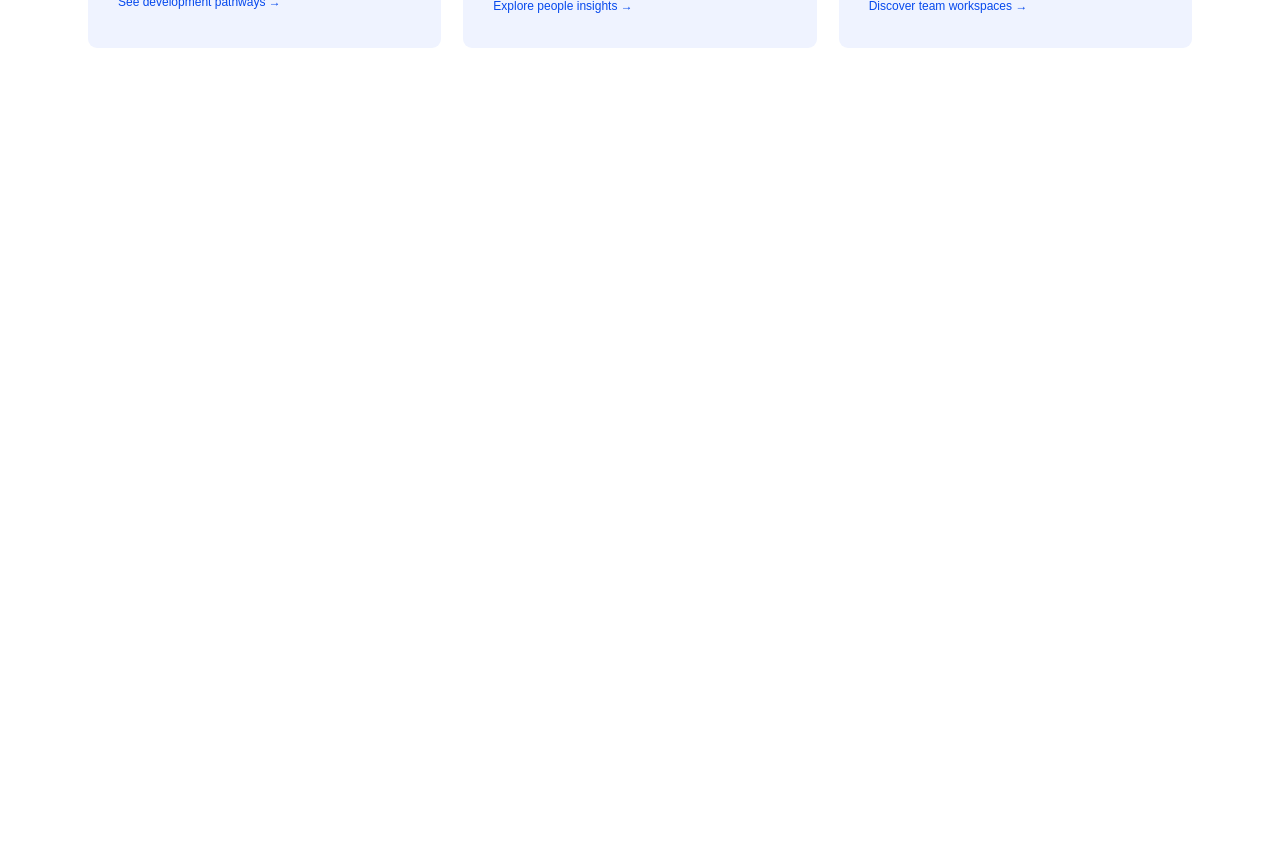
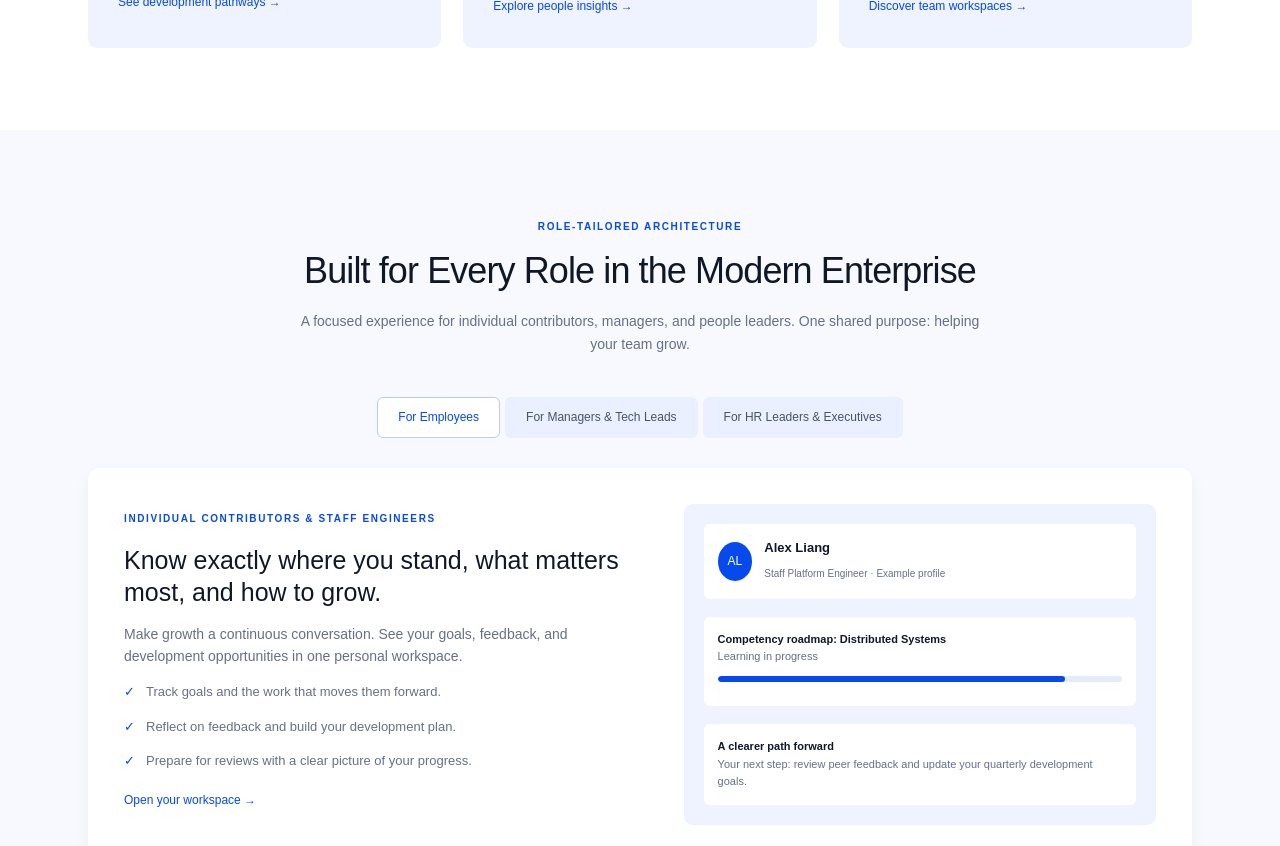
Before and after one commit to Satheesan-R/360-performance-platform-frontend, a Next.js app: page / in a window 1280 px wide. Shown: the part 2340-3186 px from the top of the page. Before the commit the page ends 2470 px from the top, so only its background shows below. Built offline with nearby package versions, Linux system fonts and the light colour scheme.

Commit message:
feat: add interactive employee manager and HR workspace sections

```diff
--- a/app/page.tsx
+++ b/app/page.tsx
@@ -3,6 +3,7 @@ import styles from "@/components/landing/landing.module.css";
 import Hero from "@/components/landing/hero";
 import PerformancePreview from "@/components/landing/performance-preview";
 import PlatformFeatures from "@/components/landing/platform-features";
+import RoleWorkspaces from "@/components/landing/role-workspaces";
 
 export const metadata: Metadata = {
   title: "CorpDev 360 | Build better teams",
@@ -15,6 +16,7 @@ export default function HomePage() {
       <Hero />
       <PerformancePreview />
       <PlatformFeatures />
+      <RoleWorkspaces />
     </div>
   );
 }
--- /dev/null
+++ b/components/landing/role-workspaces.tsx
@@ -0,0 +1,21 @@
+"use client";
+import { useState } from "react";
+import Link from "next/link";
+import styles from "./landing.module.css";
+const roles = [
+  { label: "For Employees", eyebrow: "Individual Contributors & Staff Engineers", title: "Know exactly where you stand, what matters most, and how to grow.", description: "Make growth a continuous conversation. See your goals, feedback, and development opportunities in one personal workspace.", bullets: ["Track goals and the work that moves them forward.", "Reflect on feedback and build your development plan.", "Prepare for reviews with a clear picture of your progress."], person: "Alex Liang", initials: "AL", job: "Staff Platform Engineer", metric: "Competency roadmap: Distributed Systems", status: "Learning in progress", progress: 86, note: "Your next step: review peer feedback and update your quarterly development goals." },
+  { label: "For Managers & Tech Leads", eyebrow: "Team Leaders & Engineering Managers", title: "Help your people thrive while keeping your team aligned.", description: "Bring team goals and performance conversations into focus. Identify where support is needed and celebrate progress together.", bullets: ["Connect individual objectives to your team’s priorities.", "Bring context into feedback and review conversations.", "Build practical development plans with your team."], person: "Jordan Rivera", initials: "JR", job: "Engineering Manager", metric: "Team objective: Platform reliability", status: "On track this quarter", progress: 78, note: "Your next step: discuss goal progress in your upcoming team check-ins." },
+  { label: "For HR Leaders & Executives", eyebrow: "People Teams & Business Leaders", title: "Bring clarity and consistency to every performance cycle.", description: "Coordinate reviews, understand talent development, and connect your people strategy with organizational priorities.", bullets: ["Manage performance cycles from one shared workspace.", "Support consistent, informed talent conversations.", "Understand progress across teams and departments."], person: "Sam Taylor", initials: "ST", job: "People Operations Lead", metric: "Quarterly review cycle", status: "Reviews approaching completion", progress: 94, note: "Your next step: review completion across departments and prepare calibration discussions." },
+];
+export default function RoleWorkspaces() {
+  const [active, setActive] = useState(0);
+  const role = roles[active];
+  return <section id="solutions" className={`${styles.section} ${styles.roles}`}><div className={styles.container}>
+    <div className={styles.heading}><span className={styles.eyebrow}>Role-Tailored Architecture</span><h2>Built for Every Role in the Modern Enterprise</h2><p>A focused experience for individual contributors, managers, and people leaders. One shared purpose: helping your team grow.</p></div>
+    <div className={styles.tabs} aria-label="Choose a role">{roles.map((item, index) => <button type="button" key={item.label} className={`${styles.tab} ${active === index ? styles.activeTab : ""}`} aria-pressed={active === index} aria-controls="role-workspace" onClick={() => setActive(index)}>{item.label}</button>)}</div>
+    <div id="role-workspace" className={styles.rolePanel} aria-live="polite">
+      <div className={styles.roleCopy}><span className={styles.eyebrow}>{role.eyebrow}</span><h3>{role.title}</h3><p>{role.description}</p><ul>{role.bullets.map(bullet => <li key={bullet}>{bullet}</li>)}</ul><Link href="/login">Open your workspace →</Link></div>
+      <div className={styles.profile}><div className={styles.person}><span className={styles.avatar}>{role.initials}</span><div><strong>{role.person}</strong><small>{role.job} · Example profile</small></div></div><div className={styles.profileDetail}><strong>{role.metric}</strong><p>{role.status}</p><div className={styles.bar}><span style={{width: `${role.progress}%`}}/></div></div><div className={styles.profileDetail}><strong>A clearer path forward</strong><p>{role.note}</p></div></div>
+    </div>
+  </div></section>;
+}
```
